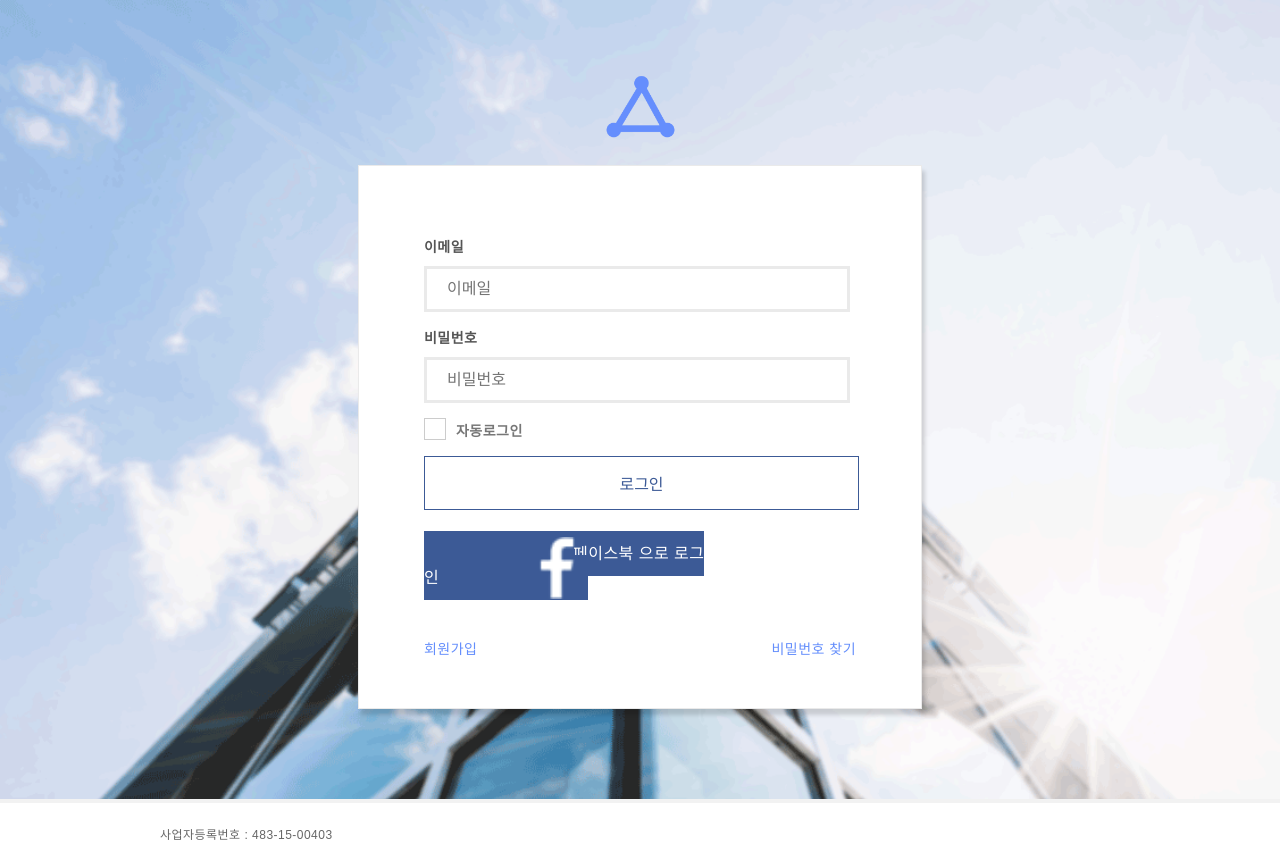
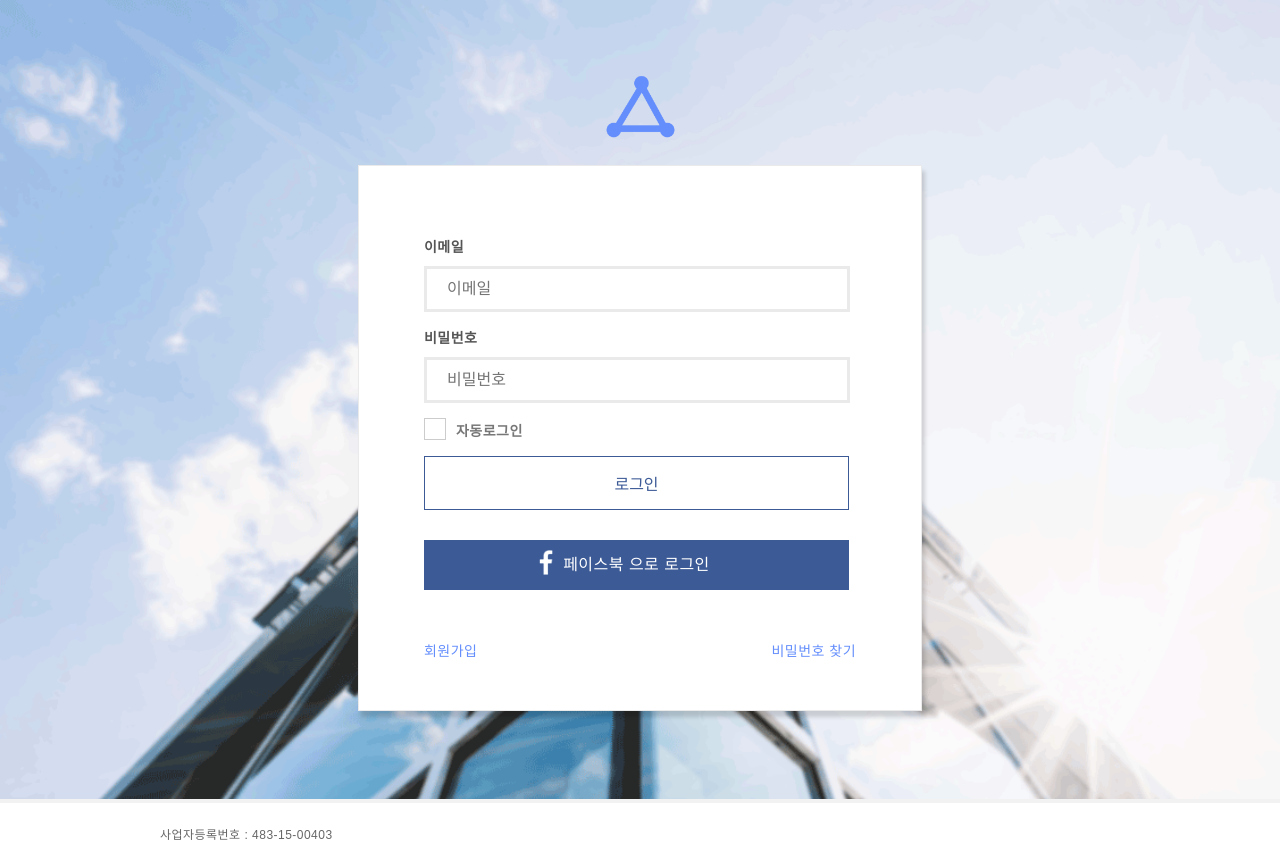
Before and after one commit to springkjw/socialup, a Django app: page /accounts/login/ in a window 1280 px wide. Shown: the part 89-930 px from the top of the page. Run offline with Django 3.2, Linux system fonts and the light colour scheme; some libraries are stand-ins or nearby versions.

Commit message:
auth design

```diff
--- a/static/css/auth.css
+++ b/static/css/auth.css
@@ -37,19 +37,19 @@
 .socialaccount_ballot .socialaccount_providers #facebook_logo_signup {
     position: absolute;
     left: 80px;
-	top: -3px;
-	height: 35%;
+    top: 10px;
+    height: 25px;
 }
 
 .socialaccount_ballot .socialaccount_providers #facebook_logo_login {
     position: absolute;
     left: 115px;
-	top: -3px;
-	height: 130%;
+    top: 10px;
+    height: 25px;
 }
 
 .socialaccount_providers {
-	width: 100%;
+    width: 426px;
 }
 
 .socialaccount_provider.facebook {
@@ -57,7 +57,10 @@
     color: white;
     font-size: 16px;
     font-weight: 300;
-	padding: 13px 110px 13px 110px;
+    line-height: 50px;
+    text-align: center;
+    display: block;
+    height: 50px;
 }
 
 .signup {
@@ -93,7 +96,9 @@
     color: white;
     font-size: 16px;
     font-weight: 700;
-	padding: 14px 132px 14px 132px;
+    width: 424px;
+    padding-top: 14px;
+    padding-bottom: 14px;
 }
 
 .signup .auth-agreement {
@@ -242,7 +247,7 @@
 }
 
 .login button {
-	width: 435px;
+    width: 425px;
     background: transparent;
     border: 1px solid rgba(60, 90, 150, 1);
     color: rgba(60, 90, 150, 1);
@@ -262,12 +267,11 @@
 }
 
 .facebook-login .socialaccount_provider.facebook {
-	width: 435px;
+    width: 425px;
     background: rgba(60, 90, 150, 1);
     color: white;
     font-size: 16px;
     font-weight: 300;
-	padding: 14px 149px 14px 149px;
 }
 
 .verification-email {
@@ -341,7 +345,7 @@
 }
 
 .reset-password button {
-	width: 435px;
+    width: 425px;
     background: rgba(60, 90, 150, 1);
     color: white;
     font-size: 16px;
```
Lines whose indentation alone changed are shown as unchanged.
